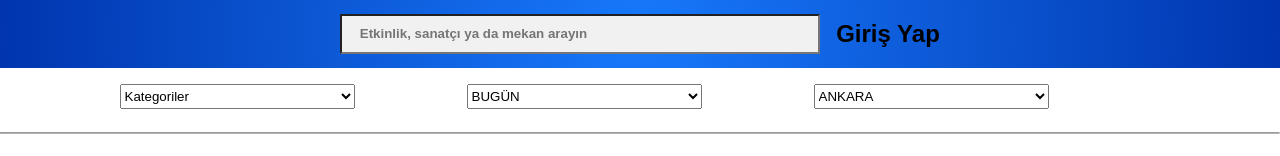
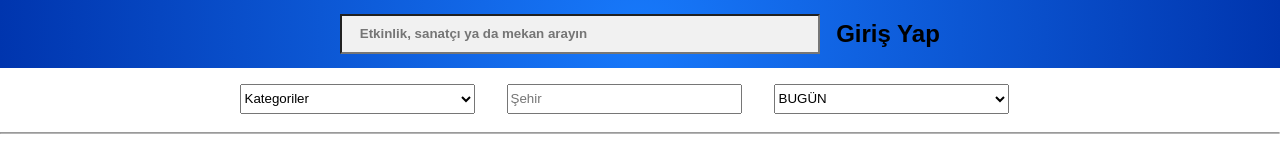
Before and after one commit to ardaalkan/find-event, a React (Create React App) app: page / in a window 1280 px wide. Shown: the top 156 px of the page. Built offline with nearby package versions, Linux system fonts and the light colour scheme; the HTML template or start-up script is replaced by a standard one.

Commit message:
added city filter

```diff
--- a/src/App.css
+++ b/src/App.css
@@ -87,9 +87,21 @@ hr {
   height: 2rem;
 }
 
+.bottom-header-filters .form-control-show{
+  margin-right: 2rem;
+  height: 30px;
+  width: 235px;
+}
+
+.bottom-header-filters .form-control-city{
+  margin-right: 2rem;
+  height: 30px;
+  width: 235px;
+}
+
 .bottom-header-filters select {
-  margin-right: 7rem;
-  height: 25px;
+  margin-right: 2rem;
+  height: 30px;
   width: 235px;
 }
 
--- a/src/App.js
+++ b/src/App.js
@@ -22,9 +22,22 @@ function App() {
     setData(filteredData);
   };
 
+  const handleFilterCity = (city) => {
+    const filteredData = mockData.filter((item) => {
+      if (item.şehir.toLowerCase().includes(city.toLowerCase())) {
+        return item;
+      }
+    });
+    setData(filteredData);
+  };
+
   return (
     <div className="App">
-      <Header show={generateShow()} showFilter={handleFilterName} />
+      <Header
+        show={generateShow()}
+        showFilter={handleFilterName}
+        cityFilter={handleFilterCity}
+      />
       <PopSlider />
       <div className="api-card-container">
         {allData.map((item) => (
--- a/src/Header/Header.jsx
+++ b/src/Header/Header.jsx
@@ -1,12 +1,7 @@
 import React from "react";
 import { useState } from "react";
 
-const Header = ({ show, showFilter }) => {
-  const [name, setName] = useState("");
-  const [city, setCity] = useState("");
-  const [from, setFrom] = useState("");
-  const [to, setTo] = useState("");
-
+const Header = ({ show, showFilter, cityFilter }) => {
   const [filters, setFilters] = useState({
     name: "",
     city: "",
@@ -26,8 +21,8 @@ const Header = ({ show, showFilter }) => {
       case "name":
         showFilter(value);
         break;
-
       case "city":
+        cityFilter(value);
         break;
       case "from":
         break;
@@ -56,7 +51,7 @@ const Header = ({ show, showFilter }) => {
         </div>
       </div>
       <div className="bottom-header-filters">
-        <select className="form-control" id="show">
+        <select className="form-control-show" id="show">
           <option value="">Kategoriler</option>
           {show.map((show) => (
             <option value={show} key={show}>
@@ -64,16 +59,18 @@ const Header = ({ show, showFilter }) => {
             </option>
           ))}
         </select>
-        <select>
+        <input
+          className="form-control-city"
+          placeholder="Şehir"
+          type="text"
+          id="name"
+          value={filters.city}
+          onChange={handleInput("city")}
+        />
+        <select onChange={handleInput("")}>
           <option>BUGÜN</option>
           <option>HAFTAYA</option>
           <option>GELECEK</option>
-        </select>
-        <select>
-          <option>ANKARA</option>
-          <option>İSTANBUL</option>
-          <option>İZMİR</option>
-          <option>ANTALYA</option>
         </select>
       </div>
       <hr width="100%"></hr>
--- a/src/mockData.js
+++ b/src/mockData.js
@@ -42,7 +42,7 @@ export const mockData = [
     ],
     mekan: "Harbiye Açıkhava",
     adresId: "1",
-    şehir: "İstanbul",
+    şehir: "İzmir",
     açıklama:
       "Nihat Haluk Bilginer (d. 5 Haziran 1954; İzmir), Türk oyuncu ve yönetmendir. Sinema, televizyon ve tiyatro alanlarında yaptığı çalışmalarla birçok ödülün sahibi olan oyuncu, 1990 yılında Tiyatro Stüdyosu'nun kurucuları arasında yer almış ve 1996'da Zuhal Olcay'la birlikte Oyun Atölyesi'ni kurmuştur. Kadir Has Üniversitesi Tiyatro Bölümü Danışma Kurulu Üyeliği de yapmaktadır",
     bilet: "190TL",
```
